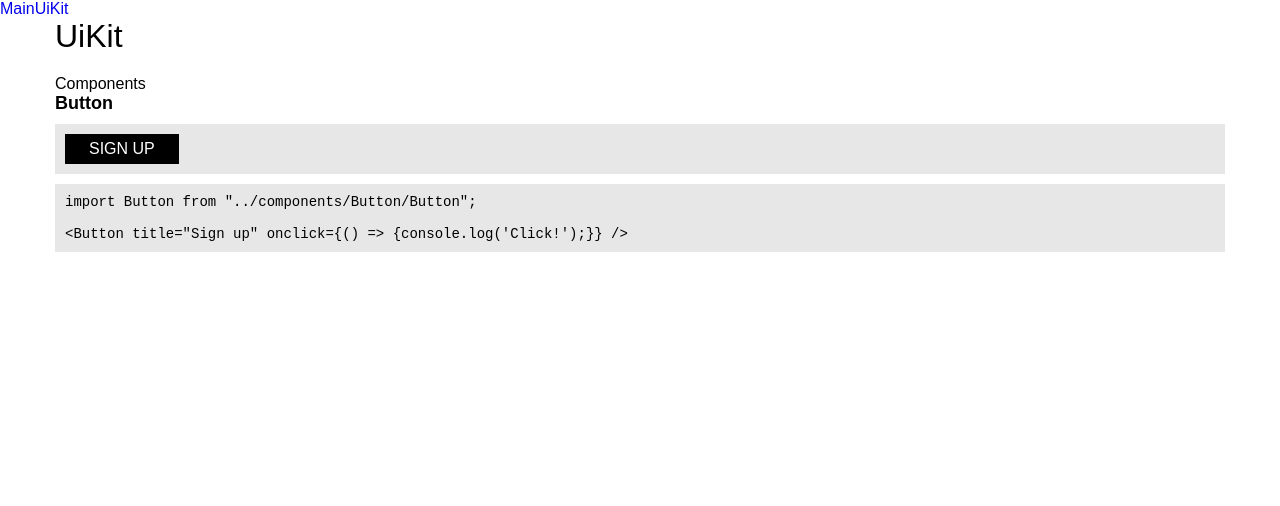
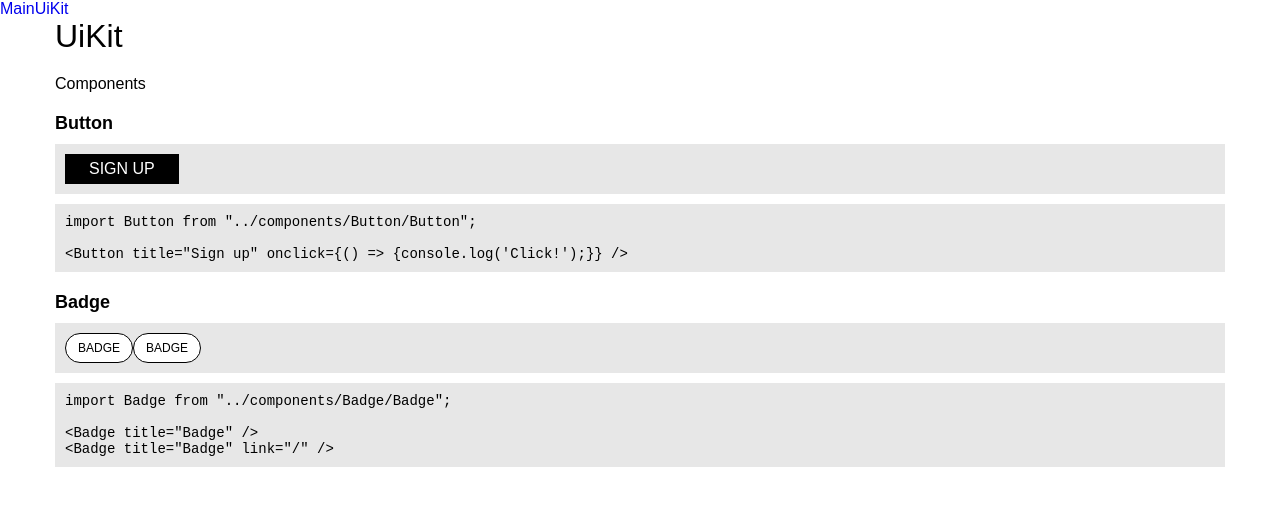
Before and after one commit to nobleworkshop/artlife-magazine, a React (Vite) app: page /uikit in a window 1280 px wide. Shown: the top 506 px of the page. Built offline with nearby package versions, Linux system fonts and the light colour scheme; a web font is replaced by a local one.

Commit message:
Сверстал компонент Бейдж

```diff
--- /dev/null
+++ b/src/components/Badge/Badge.jsx
@@ -0,0 +1,19 @@
+import { Link } from "react-router-dom";
+import styles from "./badge.module.css";
+
+const Badge = ({ title, link}) => {
+	return (
+		<>
+			{link && (
+				<Link to={link} className={styles.badge}>
+					{title}
+				</Link>
+			)}
+			{!link && (
+				<div className={styles.badge}>{title}</div>
+			)}
+		</>
+	);
+};
+
+export default Badge;
--- /dev/null
+++ b/src/components/Badge/badge.module.css
@@ -0,0 +1,13 @@
+.badge {
+	display: inline-block;
+	background-color: #fff;
+	border: 1px solid #000;
+	border-radius: 100px;
+	padding: 7px 12px;
+	font-size: 12px;
+	font-weight: 400;
+	color: #000;
+	text-decoration: none;
+	transition: all 0.3s ease;
+	text-transform: uppercase;
+}
--- a/src/pages/uikit.jsx
+++ b/src/pages/uikit.jsx
@@ -1,13 +1,15 @@
 import UiKitButton from "./../uikit-components/uikit-Button";
+import UiKitBadge from "./../uikit-components/uikit-Badge";
 
 const UiKit = () => {
 	return (
 		<div className="container">
 			<h1 style={{ fontSize: "32px", fontWeight: 300, marginBottom: "20px" }}>UiKit</h1>
 
-			<div className="components">
+			<div className="components" style={{ display: "flex", flexDirection: "column", gap: "20px" }}>
 				<h2>Components</h2>
 				<UiKitButton />
+				<UiKitBadge />
 			</div>
 		</div>
 	);
--- /dev/null
+++ b/src/uikit-components/uikit-Badge.jsx
@@ -0,0 +1,30 @@
+import Badge from "../components/Badge/Badge";
+import styles from "./uikit.module.css";
+
+const UiKitButton = () => {
+	return (
+		<div className={styles.component}>
+			<h3 className={styles.component__title}>Badge</h3>
+
+			<div className={styles.component__preview}>
+				<Badge title="Badge" />
+				<Badge title="Badge" link="/" />
+			</div>
+
+			<div className={styles.component__code}>
+				<pre>
+					<code>
+						{`import Badge from "../components/Badge/Badge";`}
+						<br />
+						<br />
+						{`<Badge title="Badge" />`}
+						<br />
+						{`<Badge title="Badge" link="/" />`}
+					</code>
+				</pre>
+			</div>
+		</div>
+	);
+};
+
+export default UiKitButton;
```
